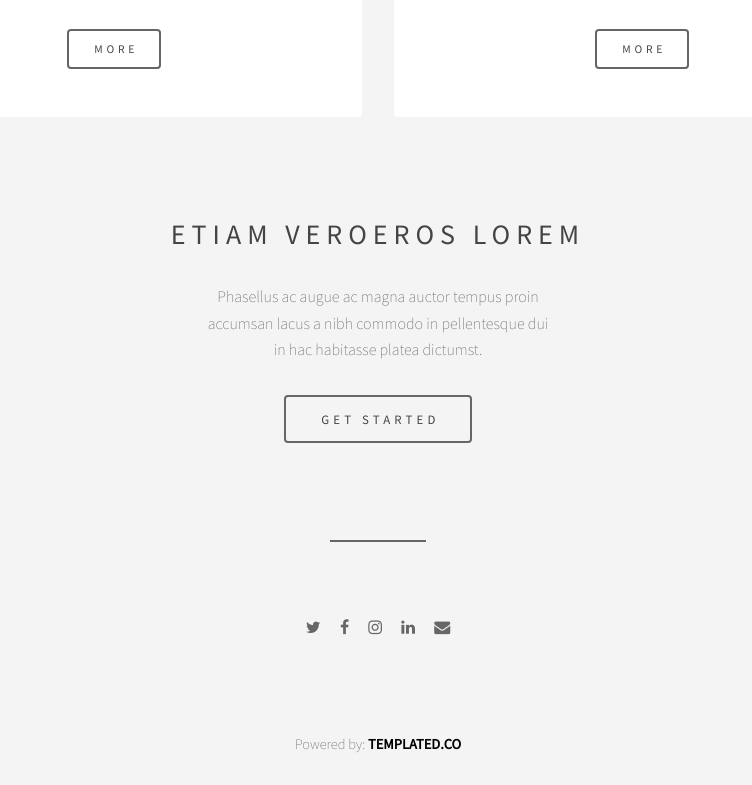
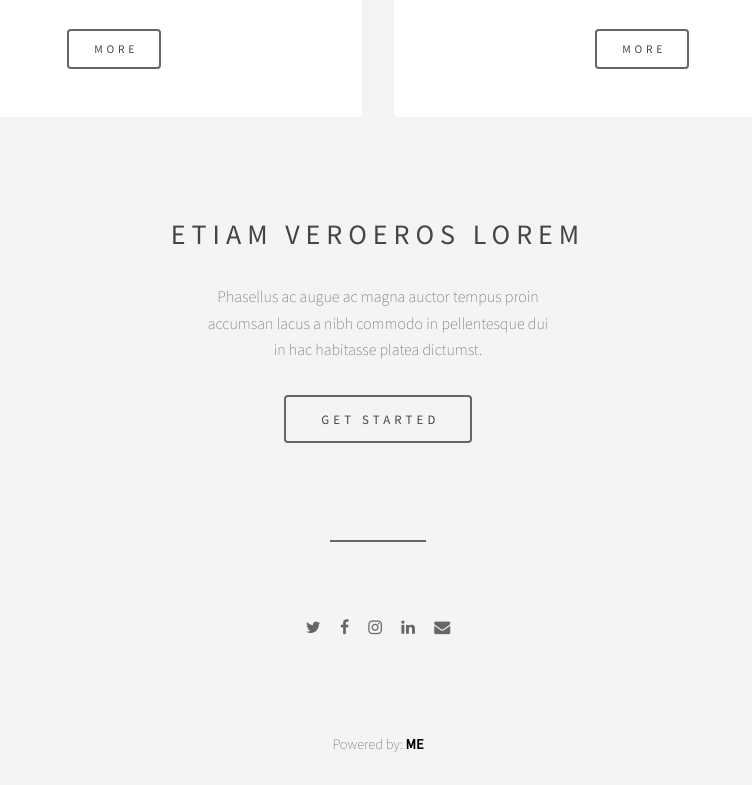
Before and after one commit to ChampionZA/ChampionZA.github.io, a plain HTML site: page index.html in a window 1280 px wide. Shown: the part 2152-2937 px from the top of the page, without its empty margins (262-1014 px from the left). Drawn offline with Linux system fonts and the light colour scheme.

Commit message:
Update index.html

```diff
--- a/index.html
+++ b/index.html
@@ -1,9 +1,5 @@
 <!DOCTYPE HTML>
-<!--
-	Epilogue by TEMPLATED
-	templated.co @templatedco
-	Released for free under the Creative Commons Attribution 3.0 license (templated.co/license)
---><html><head><title>Epilogue by TEMPLATED</title><meta charset="utf-8"><meta name="robots" content="index, follow, max-image-preview:large, max-snippet:-1, max-video-preview:-1"><meta name="viewport" content="width=device-width, initial-scale=1"><link rel="stylesheet" href="assets/css/main.css"></head><body>
+<html><head><title>Electech</title><meta charset="utf-8"><meta name="robots" content="index, follow, max-image-preview:large, max-snippet:-1, max-video-preview:-1"><meta name="viewport" content="width=device-width, initial-scale=1"><link rel="stylesheet" href="assets/css/main.css"></head><body>
 
 		<!-- Header -->
 			<header id="header" class="alt"><div class="inner">
@@ -55,7 +51,7 @@
 						</ul></footer></div>
 
 		<div class="copyright">
-			Powered by: <a href="https://templated.co/">TEMPLATED.CO</a>
+			Powered by: <a href="https://templated.co/">ME</a>
 		</div>
 		<!-- Scripts -->
 			<script src="assets/js/jquery.min.js"></script><script src="assets/js/skel.min.js"></script><script src="assets/js/util.js"></script><script src="assets/js/main.js"></script></body></html>
```
